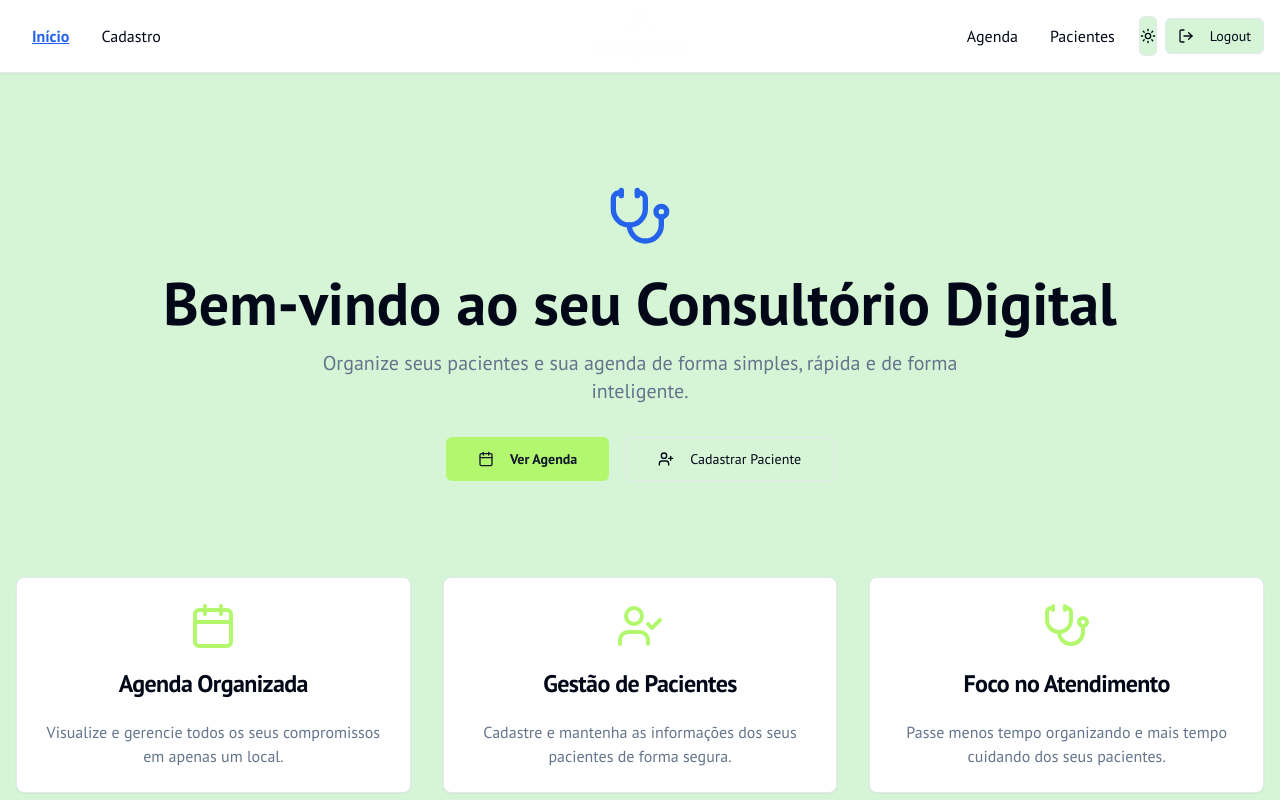
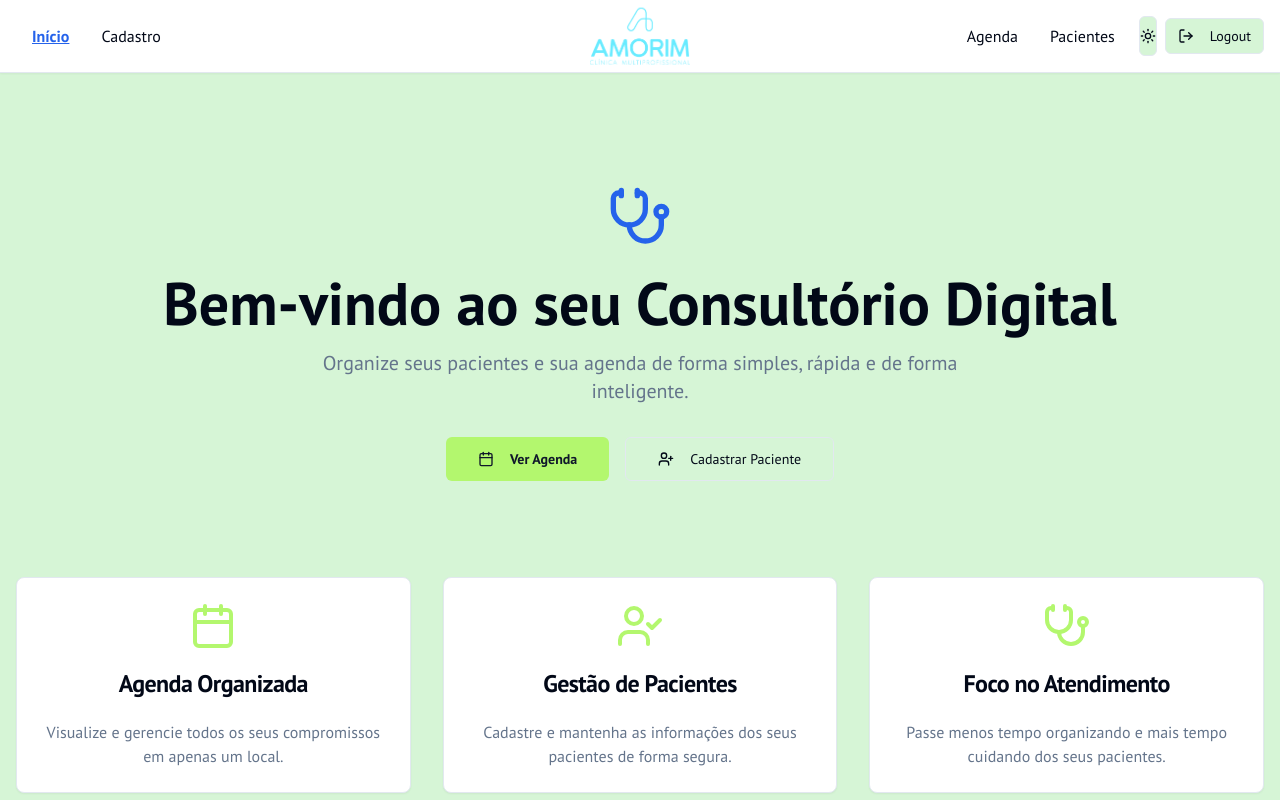
Before and after one commit to MARX210/psicmarlon, a Next.js app: page / in a window 1280 px wide. Shown: the top 800 px of the page. Built offline with nearby package versions, Linux system fonts and the light colour scheme; sample sign-in values are in the browser's storage.

Commit message:
a logo no modo claro ta sendo a clara retire e deixe a mesma que é usada

```diff
--- a/src/components/Header.tsx
+++ b/src/components/Header.tsx
@@ -24,9 +24,9 @@ export function Header() {
   const [isClient, setIsClient] = useState(false);
 
   useEffect(() => {
+    setIsClient(true);
     const loggedInStatus = localStorage.getItem("isLoggedIn") === "true";
     setIsLoggedIn(loggedInStatus);
-    setIsClient(true);
   }, []);
 
   const handleLogout = () => {
@@ -60,21 +60,13 @@ export function Header() {
                   <SheetHeader>
                     <SheetTitle>
                        <Link href="/" className="flex items-center gap-2 flex-shrink-0">
-                          <Image
-                            src="/images/logobranca.png"
-                            alt="PsicMarlon Logo"
-                            width={100}
-                            height={20}
-                            priority
-                            className="object-contain dark:hidden"
-                          />
                            <Image
                             src="/images/logopreta.png"
                             alt="PsicMarlon Logo"
                             width={100}
                             height={20}
                             priority
-                            className="object-contain hidden dark:block"
+                            className="object-contain"
                           />
                         </Link>
                     </SheetTitle>
@@ -127,20 +119,12 @@ export function Header() {
         <div className="flex justify-center md:w-1/2 absolute left-1/2 top-1/2 -translate-x-1/2 -translate-y-1/2">
           <Link href="/" className="flex items-center gap-2 flex-shrink-0">
             <Image
-              src="/images/logobranca.png"
-              alt="PsicMarlon Logo"
-              width={100}
-              height={20}
-              priority
-              className="object-contain dark:hidden"
-            />
-             <Image
               src="/images/logopreta.png"
               alt="PsicMarlon Logo"
               width={100}
               height={20}
               priority
-              className="object-contain hidden dark:block"
+              className="object-contain"
             />
           </Link>
         </div>
```
